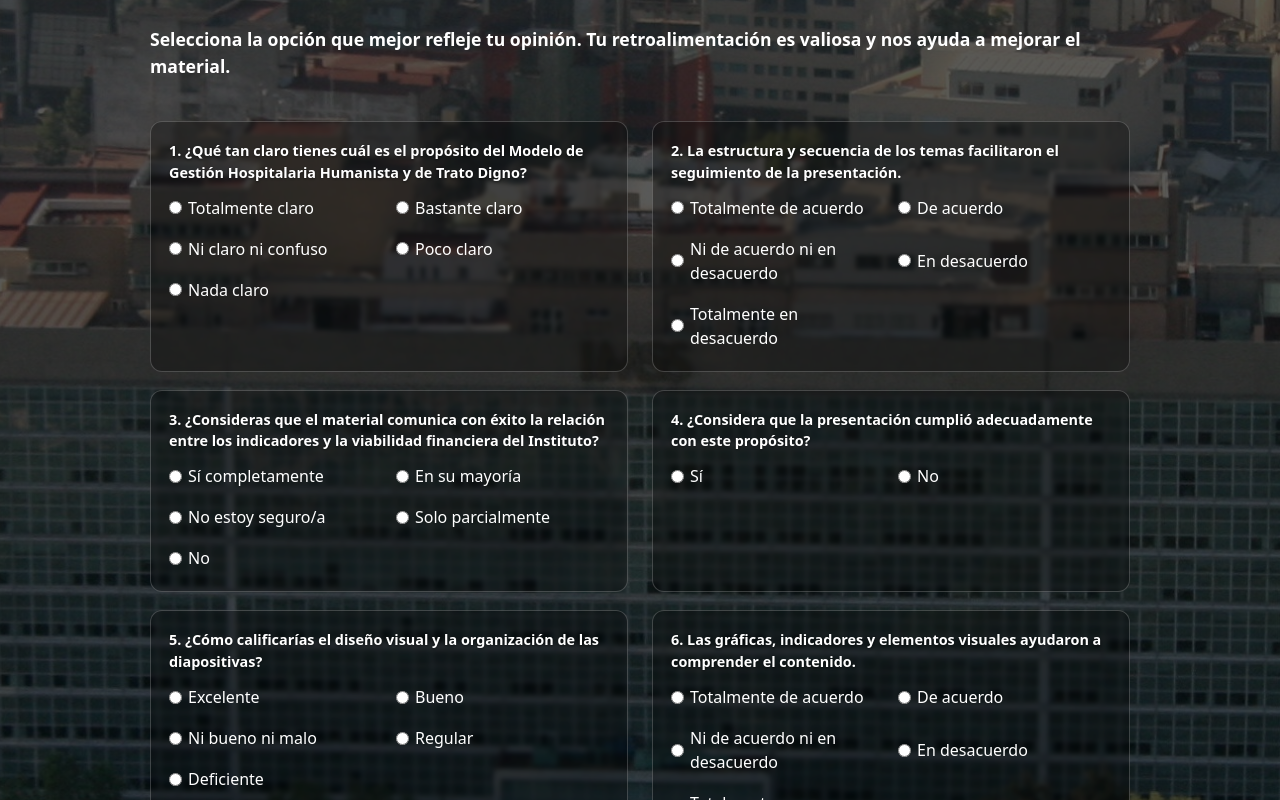
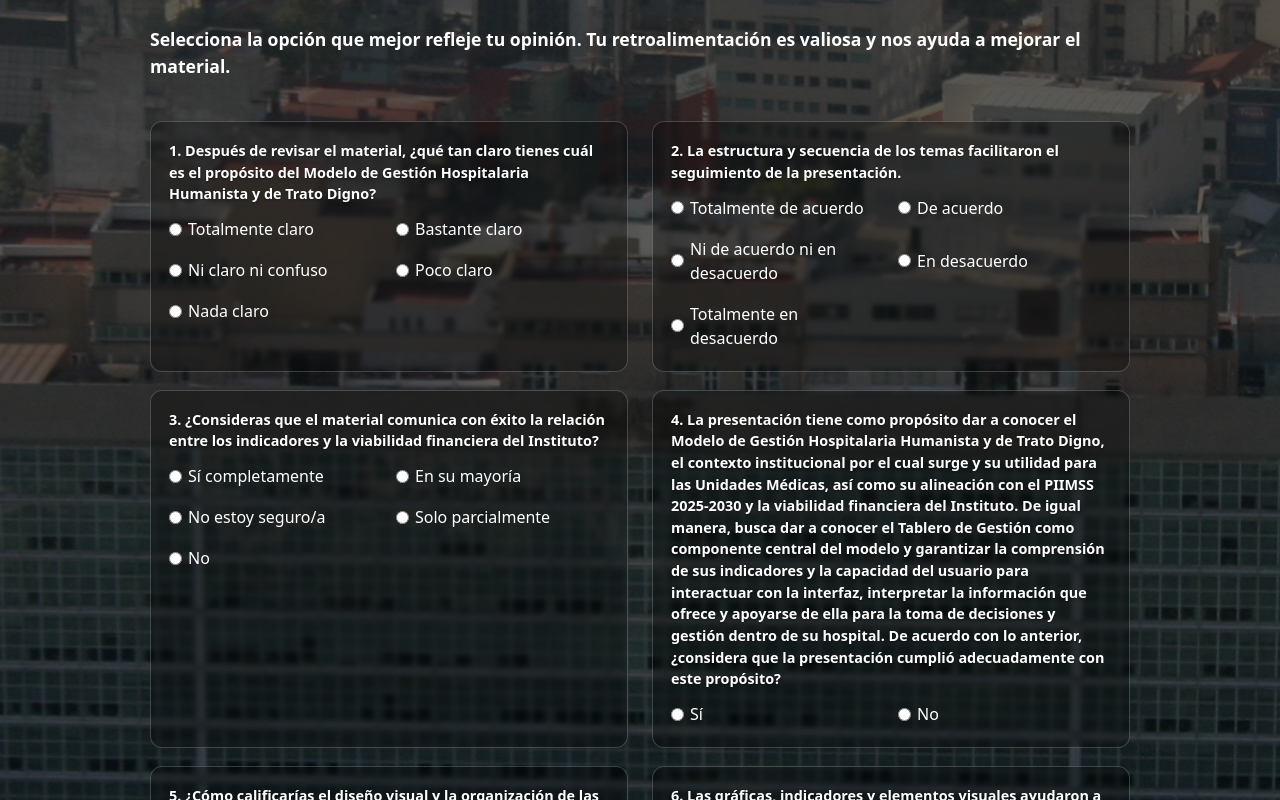
Before and after one commit to marioahvelazquez-code/mi-html-openshift, a React (Vite) app in the folder frontend/: page / in a window 1280 px wide. Shown: the part 460-1260 px from the top of the page. Built offline with nearby package versions, Linux system fonts and the light colour scheme.

Commit message:
Fix: campo OOAD y salto de línea en pregunta 4, limpieza visual

```diff
--- a/frontend/src/modules/fotos/FotosPage.tsx
+++ b/frontend/src/modules/fotos/FotosPage.tsx
@@ -1,11 +1,19 @@
-
 import { useState } from "react";
 import "./fotos.css";
 
-const preguntas = [
+type Pregunta = {
+  id: number | string;
+  texto: string;
+  opciones: string[];
+  campoAbierto?: boolean;
+  soloTexto?: boolean;
+};
+
+
+const preguntas: Pregunta[] = [
   {
     id: 1,
-    texto: "¿Qué tan claro tienes cuál es el propósito del Modelo de Gestión Hospitalaria Humanista y de Trato Digno?",
+    texto: "Después de revisar el material, ¿qué tan claro tienes cuál es el propósito del Modelo de Gestión Hospitalaria Humanista y de Trato Digno?",
     opciones: [
       "Totalmente claro",
       "Bastante claro",
@@ -38,7 +46,7 @@ const preguntas = [
   },
   {
     id: 4,
-    texto: "¿Considera que la presentación cumplió adecuadamente con este propósito?",
+    texto: `La presentación tiene como propósito dar a conocer el Modelo de Gestión Hospitalaria Humanista y de Trato Digno, el contexto institucional por el cual surge y su utilidad para las Unidades Médicas, así como su alineación con el PIIMSS 2025-2030 y la viabilidad financiera del Instituto. De igual manera, busca dar a conocer el Tablero de Gestión como componente central del modelo y garantizar la comprensión de sus indicadores y la capacidad del usuario para interactuar con la interfaz, interpretar la información que ofrece y apoyarse de ella para la toma de decisiones y gestión dentro de su hospital.\n\nDe acuerdo con lo anterior, ¿considera que la presentación cumplió adecuadamente con este propósito?`,
     opciones: ["Sí", "No"],
   },
   {
@@ -113,7 +121,7 @@ export default function FotosPage() {
   const [ooad, setOoad] = useState("");
   const [unidadMedica, setUnidadMedica] = useState("");
   const [cargo, setCargo] = useState("");
-  const [respuestas, setRespuestas] = useState<{ [key: number]: string }>({});
+  const [respuestas, setRespuestas] = useState<{ [key: string]: string }>({});
   const [indicadoresExtra, setIndicadoresExtra] = useState("");
   const [error, setError] = useState("");
   const [guardadoExitoso, setGuardadoExitoso] = useState(false);
@@ -135,6 +143,7 @@ export default function FotosPage() {
       return;
     }
     const faltantes = preguntas.filter((p) => {
+      if (p.soloTexto) return false;
       if (!respuestas[p.id]) return true;
       // Solo la última pregunta (id 11) requiere campo abierto si es "Sí"
       if (p.id === 11 && p.campoAbierto && respuestas[p.id] === "Sí" && !indicadoresExtra.trim()) return true;
@@ -212,6 +221,7 @@ export default function FotosPage() {
                 />
               </div>
               <div className="fotos-field fotos-field-full">
+
                 <label className="fotos-label" htmlFor="unidad-medica"><b>Unidad Médica de adscripción:</b></label>
                 <input
                   id="unidad-medica"
@@ -240,9 +250,77 @@ export default function FotosPage() {
           <div style={{ margin: '0 0 24px 0', fontWeight: 600, fontSize: '1.1rem', color: '#fff', textAlign: 'left' }}>
             Selecciona la opción que mejor refleje tu opinión. Tu retroalimentación es valiosa y nos ayuda a mejorar el material.
           </div>
-          {Array.from({ length: Math.ceil(preguntas.length / 2) }, (_, i) => (
-            <div style={{ display: "flex", gap: 24, flexWrap: "wrap" }} key={i}>
-              {[preguntas[i * 2], preguntas[i * 2 + 1]].map(
+
+          {/* Preguntas 1 y 2 en grid doble */}
+          <div style={{ display: "flex", gap: 24, flexWrap: "wrap" }}>
+            {[preguntas[0], preguntas[1]].map(
+              (pregunta) =>
+                pregunta && (
+                  <div className="fotos-section" style={{ flex: 1, minWidth: 320, maxWidth: 500, marginBottom: 0 }} key={pregunta.id}>
+                    <label className="fotos-label" style={{ fontWeight: 600 }}>
+                      {pregunta.id === 4 ? (
+                        <span style={{ whiteSpace: 'pre-line' }}>{pregunta.id}. {pregunta.texto}</span>
+                      ) : (
+                        `${pregunta.id}. ${pregunta.texto}`
+                      )}
+                    </label>
+                    <div style={{ height: 12 }} />
+                    <div className="fotos-grid fotos-grid-2">
+                      {pregunta.opciones.map((opcion) => (
+                        <label key={opcion} className="fotos-radio-label" style={{ marginBottom: 3, display: "flex", alignItems: "center" }}>
+                          <input
+                            type="radio"
+                            name={`pregunta-${pregunta.id}`}
+                            value={opcion}
+                            checked={respuestas[pregunta.id] === opcion}
+                            onChange={() => setRespuestas({ ...respuestas, [pregunta.id]: opcion })}
+                            required
+                            style={{ marginRight: 6 }}
+                          />
+                          {opcion}
+                        </label>
+                      ))}
+                    </div>
+                  </div>
+                )
+            )}
+          </div>
+
+
+
+          {/* Preguntas 3 y 4 en una línea, grid doble */}
+          <div style={{ display: "flex", gap: 24, flexWrap: "wrap" }}>
+            {[preguntas[2], preguntas[3]].map(
+              (pregunta) =>
+                pregunta && (
+                  <div className="fotos-section" style={{ flex: 1, minWidth: 320, maxWidth: 500, marginBottom: 0 }} key={pregunta.id}>
+                    <label className="fotos-label" style={{ fontWeight: 600 }}>{pregunta.id}. {pregunta.texto}</label>
+                    <div style={{ height: 12 }} />
+                    <div className="fotos-grid fotos-grid-2">
+                      {pregunta.opciones.map((opcion) => (
+                        <label key={opcion} className="fotos-radio-label" style={{ marginBottom: 3, display: "flex", alignItems: "center" }}>
+                          <input
+                            type="radio"
+                            name={`pregunta-${pregunta.id}`}
+                            value={opcion}
+                            checked={respuestas[pregunta.id] === opcion}
+                            onChange={() => setRespuestas({ ...respuestas, [pregunta.id]: opcion })}
+                            required
+                            style={{ marginRight: 6 }}
+                          />
+                          {opcion}
+                        </label>
+                      ))}
+                    </div>
+                  </div>
+                )
+            )}
+          </div>
+
+          {/* El resto de preguntas en grid doble como antes */}
+          {Array.from({ length: Math.ceil((preguntas.length - 4) / 2) }, (_, i) => (
+            <div style={{ display: "flex", gap: 24, flexWrap: "wrap" }} key={i + 2}>
+              {[preguntas[4 + i * 2], preguntas[4 + i * 2 + 1]].map(
                 (pregunta) =>
                   pregunta && (
                     <div className="fotos-section" style={{ flex: 1, minWidth: 320, maxWidth: 500, marginBottom: 0 }} key={pregunta.id}>
```
